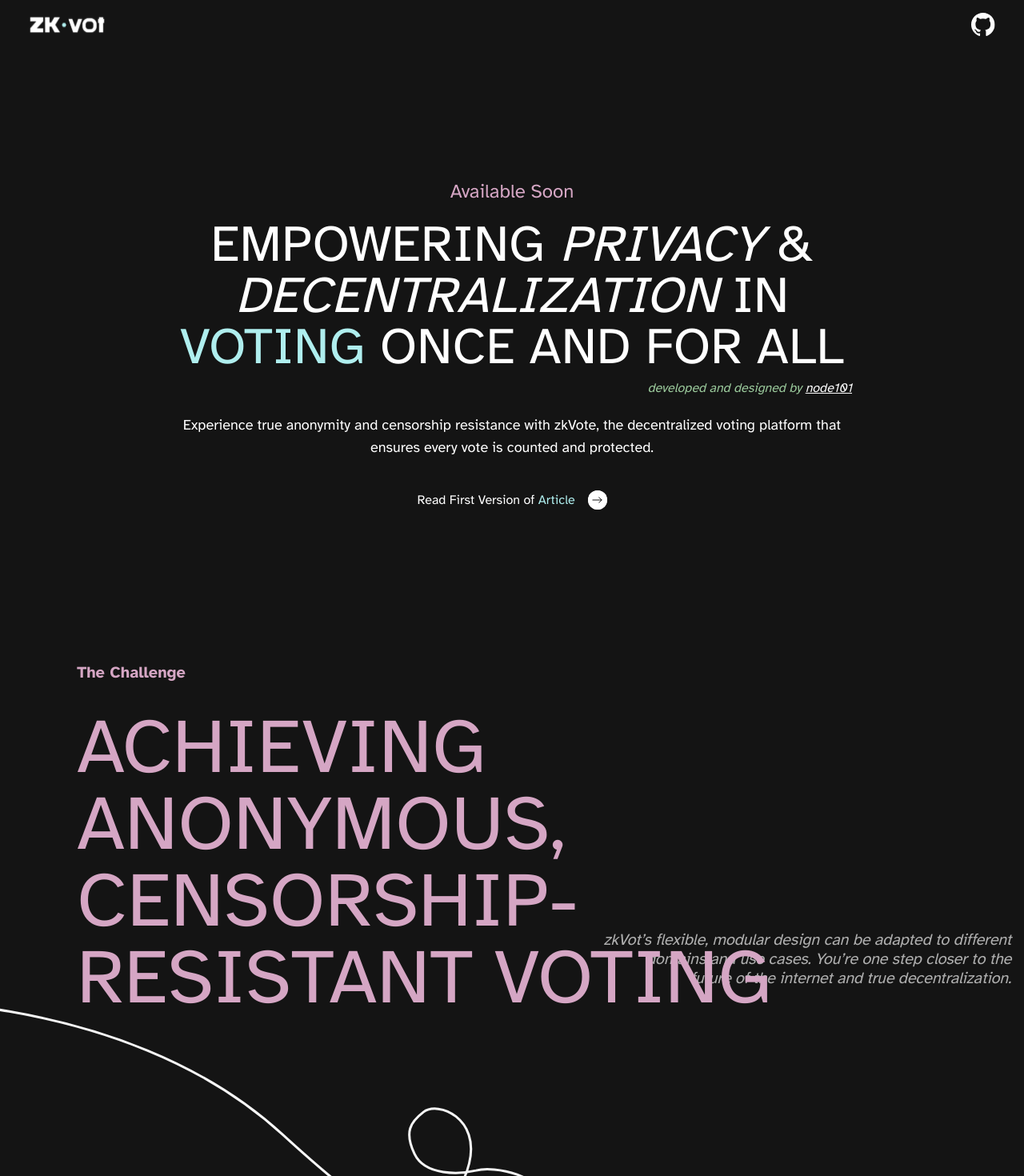
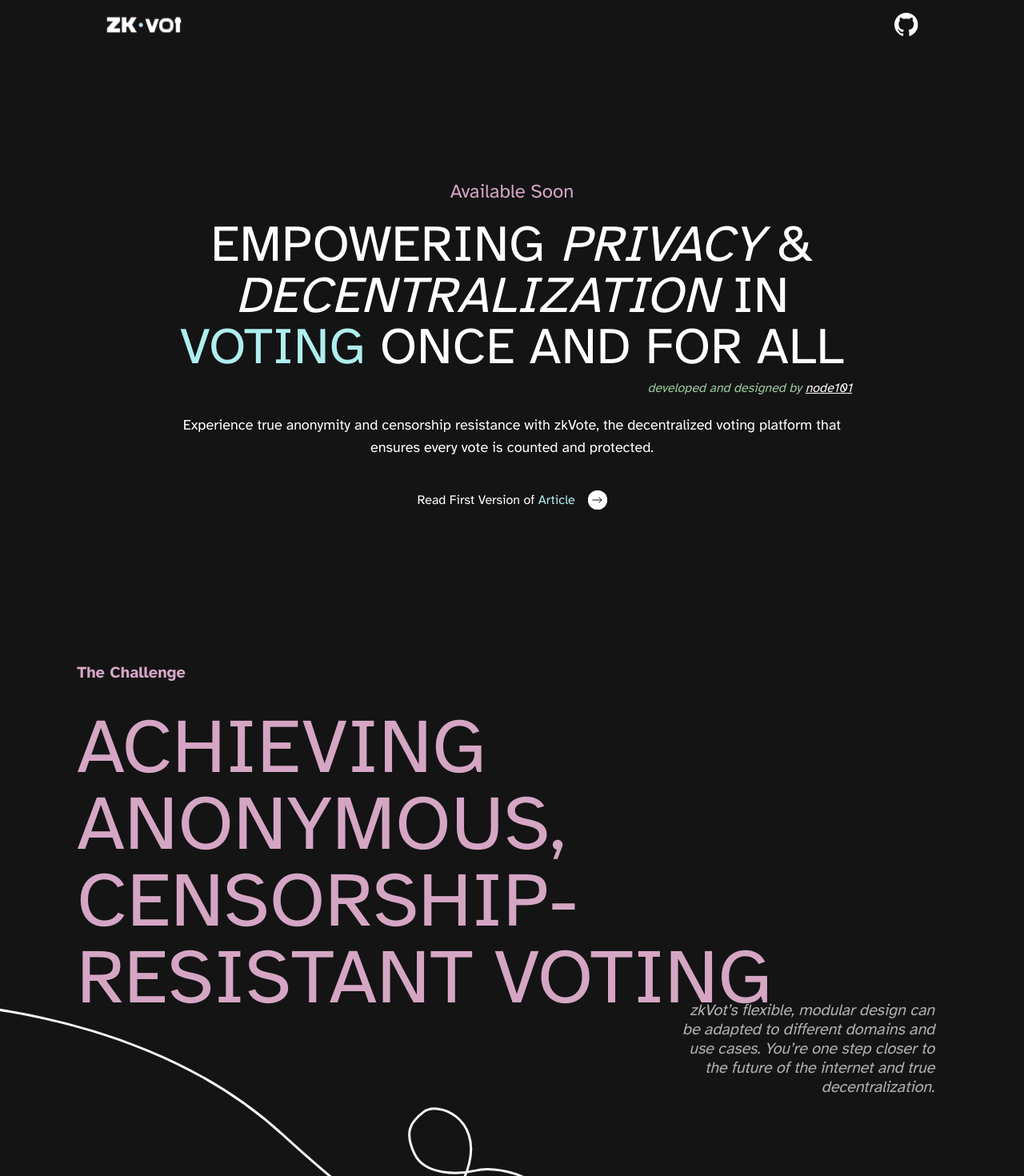
Before and after one commit to node101-io/zkvot-landing, a Next.js app: page / in a window 1280 px wide. Shown: the top 1470 px of the page at 80% size. Built offline with nearby package versions, Linux system fonts and the light colour scheme.

Commit message:
style: general fixes layout

```diff
--- a/app/page.tsx
+++ b/app/page.tsx
@@ -13,7 +13,7 @@ export default function Home() {
         <IntroSection />
       </div>
       <TheChallenge />
-      <div className="px-4 md:px-24">
+      <div className="px-4 xl:px-24">
         <TheSolution />
         <ZKProofSection />
         <Sequencing />
--- a/components/IntroSection.tsx
+++ b/components/IntroSection.tsx
@@ -9,7 +9,7 @@ const IntroSection = () => {
   const t = useTranslations("IntroSection");
 
   return (
-    <div className="h-[95vh] w-full flex flex-col justify-center items-center text-center text-white px-4">
+    <div className="h-[95vh] w-full flex flex-col justify-center items-center text-center text-white px-4 ">
       <h1 className=" pb-4 text-[24px] text-highlight">Available Soon</h1>
       <div className="max-w-[850px]">
         <h1 className="text-3xl sm:text-4xl md:text-5xl lg:text-[64px] mb-2 leading-tight">
--- a/components/NavBar.tsx
+++ b/components/NavBar.tsx
@@ -6,7 +6,7 @@ import GitHub from "@/assets/github.svg";
 
 const NavBar = () => {
   return (
-    <div className="flex justify-between items-center w-full py-2 space-x-12 whitespace-nowrap pt-4">
+    <div className="flex justify-between items-center w-full py-2 space-x-12 whitespace-nowrap pt-4 xl:px-24">
       <Image
         src={Logo}
         alt="ZKvot Logo"
--- a/components/TheChallenge/TheChallenge.tsx
+++ b/components/TheChallenge/TheChallenge.tsx
@@ -4,7 +4,7 @@ import SquiggleAnimation from "./SquiggleAnimation";
 const TheChallenge: React.FC = () => {
   return (
     <div className=" relative h-full w-full overflow-hidden">
-      <div className="px-4 md:px-24 relative z-10 p-4 ">
+      <div className="px-4  relative z-10 p-4 xl:px-24 ">
         <span className="inline-block text-highlight font-bold text-[18px] sm:text-[20px] leading-[24px] tracking-[2%] rounded-md">
           The Challenge
         </span>
@@ -16,7 +16,7 @@ const TheChallenge: React.FC = () => {
       </div>
       <SquiggleAnimation />
 
-      <div className="absolute top-[40%] right-4 text-[#AFAFAF] text-right font-sans sm:text-[20px] text-[12px]  italic font-normal leading-[24px] tracking-[-0.2px] sm:max-w-[512px] max-w-xs">
+      <div className="xl:px-24 absolute xl:top-[50%] top-[40%] right-4 text-[#AFAFAF] text-right font-sans sm:text-[20px] text-[12px]  italic font-normal leading-[24px] tracking-[-0.2px] sm:max-w-[512px] max-w-xs">
         zkVot’s flexible, modular design can be adapted to different domains and
         use cases. You’re one step closer to the future of the internet and true
         decentralization.
--- a/components/TheSolution/TheSolution.tsx
+++ b/components/TheSolution/TheSolution.tsx
@@ -8,7 +8,7 @@ import Image from "next/image";
 
 const TheSolution: React.FC = () => {
   const sectionRef = useRef(null);
-  const isInView = useInView(sectionRef, { once: false, amount: 0.7 });
+  const isInView = useInView(sectionRef, { once: true, amount: 0.7 });
 
   const ballVariants = {
     hidden: { scale: 0.5, opacity: 0 },
```
